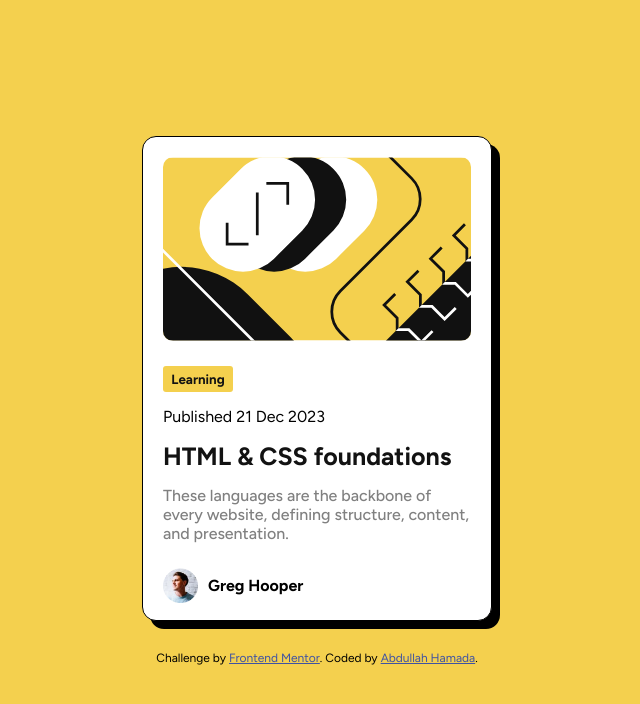
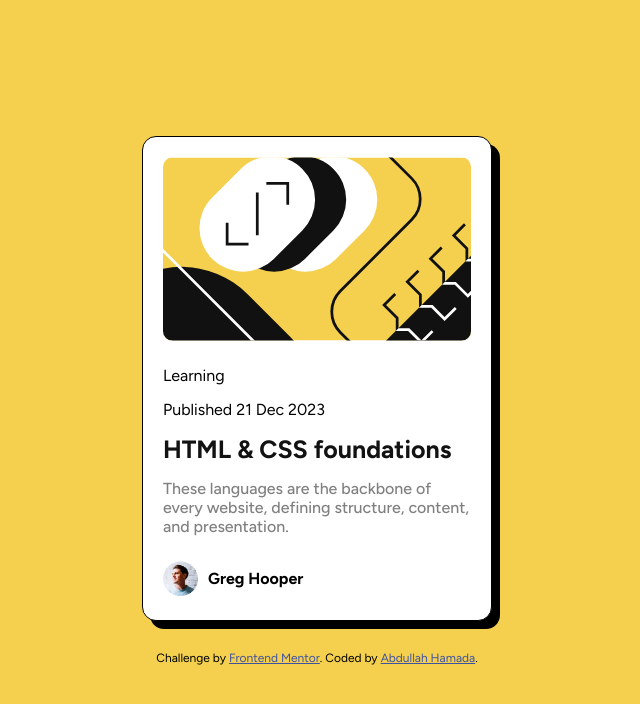
Before and after one commit to AbdullahHamadax/front-end-mentor, a plain HTML site: page Blog-card/index.html in a window 1280 px wide. Shown: the whole page, without its empty margins (323-963 px from the left). Drawn offline with Linux system fonts and the light colour scheme.

Commit message:
Update index.html

```diff
--- a/Blog-card/index.html
+++ b/Blog-card/index.html
@@ -16,7 +16,7 @@
     <main class="container">
       <img src="assets/images/illustration-article.svg" alt="article-img" />
       <section class="flex">
-        <button>Learning</button>
+        <p id="learning">Learning</p>
         <p>Published 21 Dec 2023</p>
         <h1>HTML & CSS foundations</h1>
         <p class="explanation">
```
